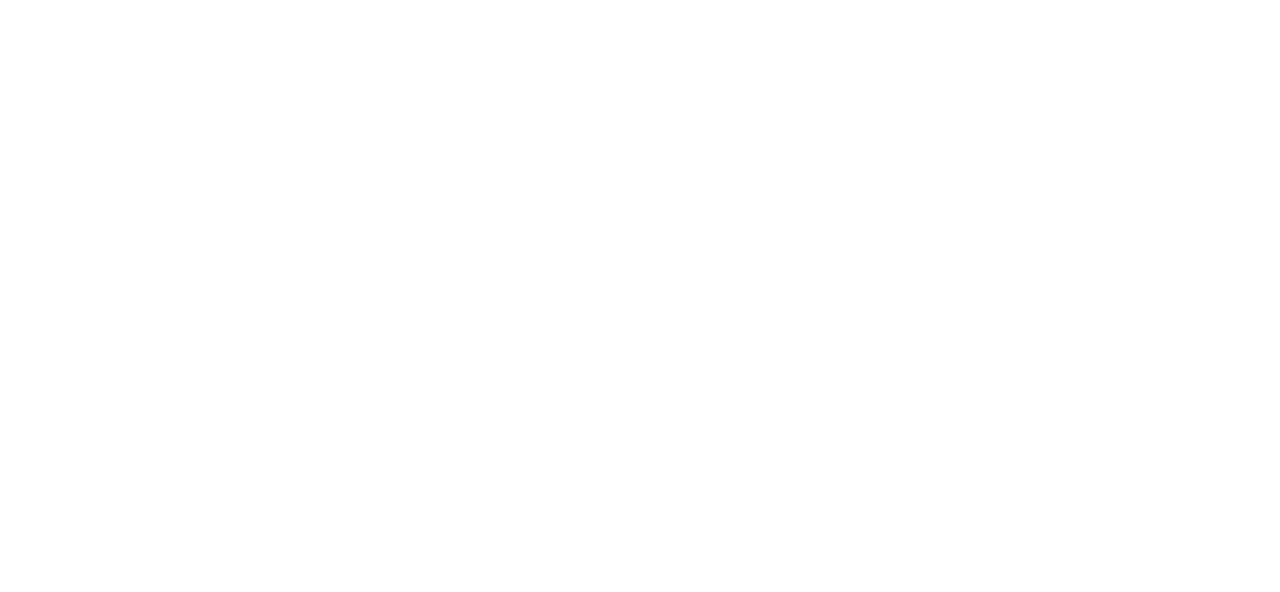
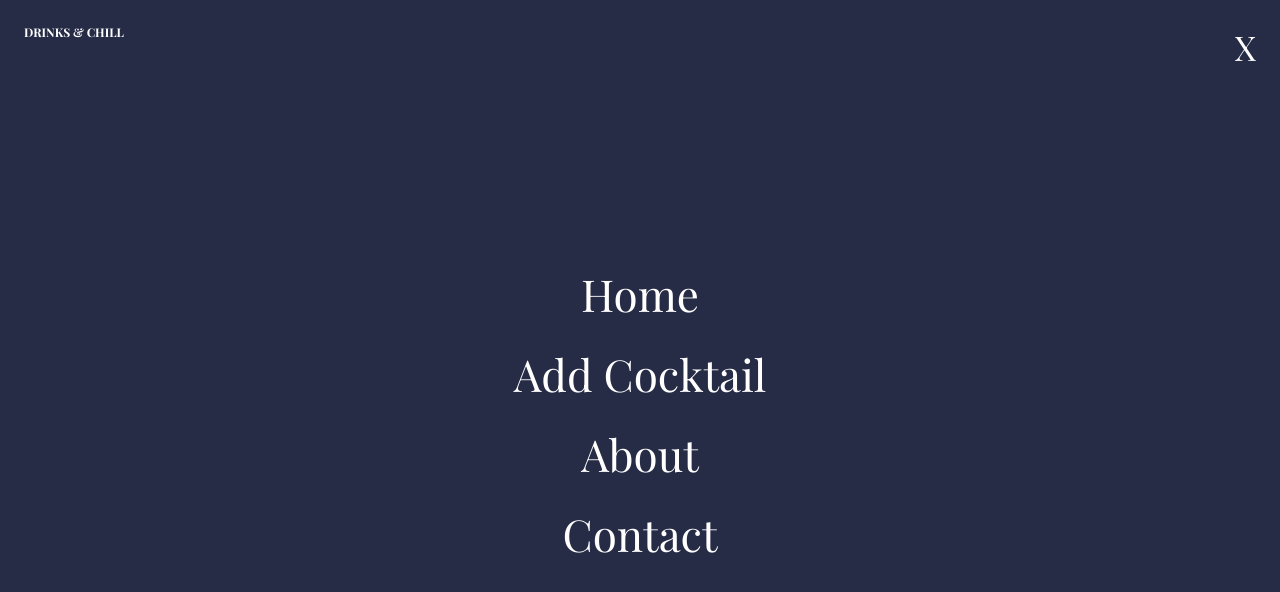
Before and after one commit to Sivagajan/Drinks-Chill, a React (Create React App) app: page /popupwindow in a window 1280 px wide. Before the commit this address had no page. Shown: the top 592 px of the page. Built offline with nearby package versions, Linux system fonts and the light colour scheme.

Commit message:
popupwindow via Link created

```diff
--- a/src/App.js
+++ b/src/App.js
@@ -1,12 +1,15 @@
 import './App.css';
 import Header from './components/header/Header.jsx'
 import Footer from './components/footer/Footer.jsx'
+import Popupwindow from './components/popupwindow/Popupwindow';
 
 function App() {
   return (
     <div className="App">
       < Header />
       <Footer />
+
+
     </div>
   );
 }
--- a/src/components/header/Header.jsx
+++ b/src/components/header/Header.jsx
@@ -1,12 +1,12 @@
 import style from './Header.module.css'
-
+import { Link } from "react-router-dom"
 const Header = () => {
     return (
         <>
-            <header className   ={style.hero}>
+            <header className={style.hero}>
                 <nav className='logo'>
                     <h2>DRINKS & CHILL</h2>
-                    <button>MENU</button>
+                    <Link to='/popupwindow' >MENU</Link>
                 </nav>
                 <div className={style.heading}>
                     <h1>Cocktails & Getränke! </h1>
--- /dev/null
+++ b/src/components/popupwindow/Popupwindow.jsx
@@ -0,0 +1,23 @@
+import { Link } from "react-router-dom"
+import style from './Popupwindow.module.css'
+const Popupwindow = () => {
+    return (
+        <>
+            <div className={style.backgroundPopup}>
+                <div className={style.headerPopup}>
+                    <h2>DRINKS & CHILL</h2>
+                    <Link className={style.closingX} to="/">X</Link>
+                </div>
+                <div className={style.listHeader}>
+
+                    <Link className={style.popupLink} to="/">Home</Link>
+                    <Link className={style.popupLink} to="/about">Add Cocktail</Link>
+                    <Link className={style.popupLink} to="/users">About</Link>
+                    <Link className={style.popupLink} to="/users">Contact</Link>
+
+                </div>
+            </div>
+        </>
+    )
+}
+export default Popupwindow
--- /dev/null
+++ b/src/components/popupwindow/Popupwindow.module.css
@@ -0,0 +1,39 @@
+.backgroundPopup {
+    background-color: #262B46;
+    height: 100vh;
+    width: 100%;
+    color: white;
+    font-family: 'Playfair Display', serif;
+}
+
+h2 {
+    font-size: 12px;
+}
+
+.closingX {
+    text-decoration: none;
+    color: white;
+    font-size: 34px;
+}
+
+.headerPopup {
+    display: flex;
+    justify-content: space-between;
+    padding: 3vh;
+}
+
+.listHeader {
+    text-align: center;
+    padding-top: 20vh;
+}
+
+.popupLink {
+    color: white;
+    text-decoration: none;
+    display: block;
+    font-size: 52px;
+    line-height: 80px;
+    font-size: 44px;
+    ;
+
+}
--- a/src/index.js
+++ b/src/index.js
@@ -5,14 +5,16 @@ import App from './App';
 import reportWebVitals from './reportWebVitals';
 import { BrowserRouter, Routes, Route } from 'react-router-dom';
 import CocktailList from './pages/cocktailList/CocktailList';
+import Popupwindow from './components/popupwindow/Popupwindow';
 
 const root = ReactDOM.createRoot(document.getElementById('root'));
 root.render(
   <React.StrictMode>
     <BrowserRouter>
       <Routes>
-        <Route path='/' element={< App/>}/>
-        <Route path='/cocktailList' element={< CocktailList/>}/>
+        <Route path='/' element={< App />} />
+        <Route path='/cocktailList' element={< CocktailList />} />
+        <Route path='/popupwindow' element={< Popupwindow />} />
       </Routes>
     </BrowserRouter>
   </React.StrictMode>
```
Also changed, not shown: src/components/drinks/Drinks.jsx (added, +14 -0 lines), src/pages/cocktailList/CocktailList.jsx (+9 -10 lines).
